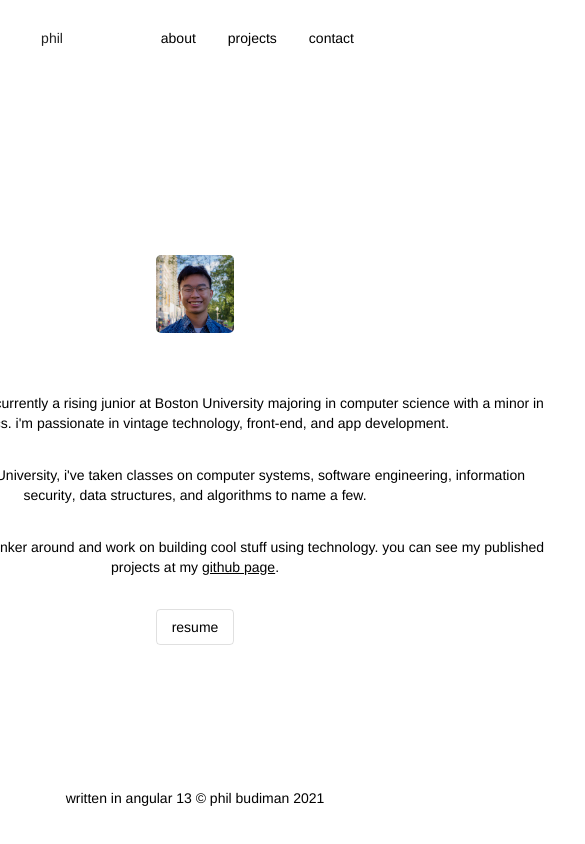
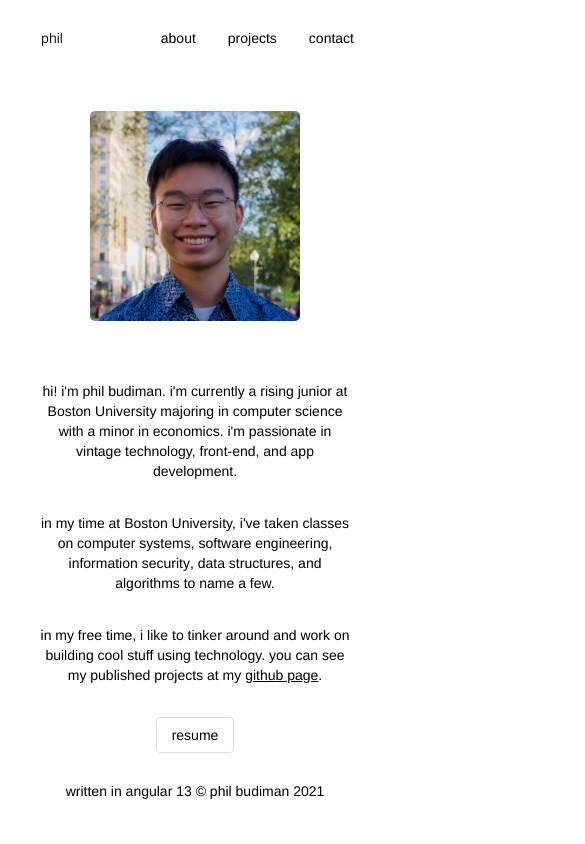
Before and after one commit to phillipbudiman/dev_philbudiman, an Angular app: page /about in a window 390 px wide. Shown: the top 844 px of the page, 585 px wide, since content can reach past the window. Built offline with nearby package versions, Linux system fonts and the light colour scheme; a web font is replaced by a local one.

Commit message:
added media queries to fix issue with responsive design in about component

```diff
--- a/src/app/about/about.component.css
+++ b/src/app/about/about.component.css
@@ -3,7 +3,7 @@
     flex-direction: column;
     justify-content: space-around;
     align-items: center;
-    width: 100em;
+    width: auto;
 }
 
 #pic {
@@ -12,7 +12,7 @@
 
 #pic img {
     /* min-width: 0; */
-    width: 20vw;
+    max-width: 20em;
     border-radius: 5px;
 }
 
@@ -29,8 +29,22 @@ a {
 }
 
 .text {
-    width: 50em;
+    width: 60vw;
     font-family: 'SF Pro Light', 'Helvetica Neue', sans-serif;
     text-align: center;
     word-wrap: normal;
 }
+
+@media all and (max-width: 480px) {
+    #pic img {
+        /* min-width: 0; */
+        max-width: 15em;
+        border-radius: 5px;
+    }
+    .text {
+        width: 80vw;
+        font-family: 'SF Pro Light', 'Helvetica Neue', sans-serif;
+        text-align: center;
+        word-wrap: normal;
+    }
+}
--- a/src/app/app.component.css
+++ b/src/app/app.component.css
@@ -26,4 +26,5 @@
 
 #footer {
     font-family: 'SF Pro Ultralight', 'Helvetica Neue', sans-serif;
+    margin: 2em;
 }
```
